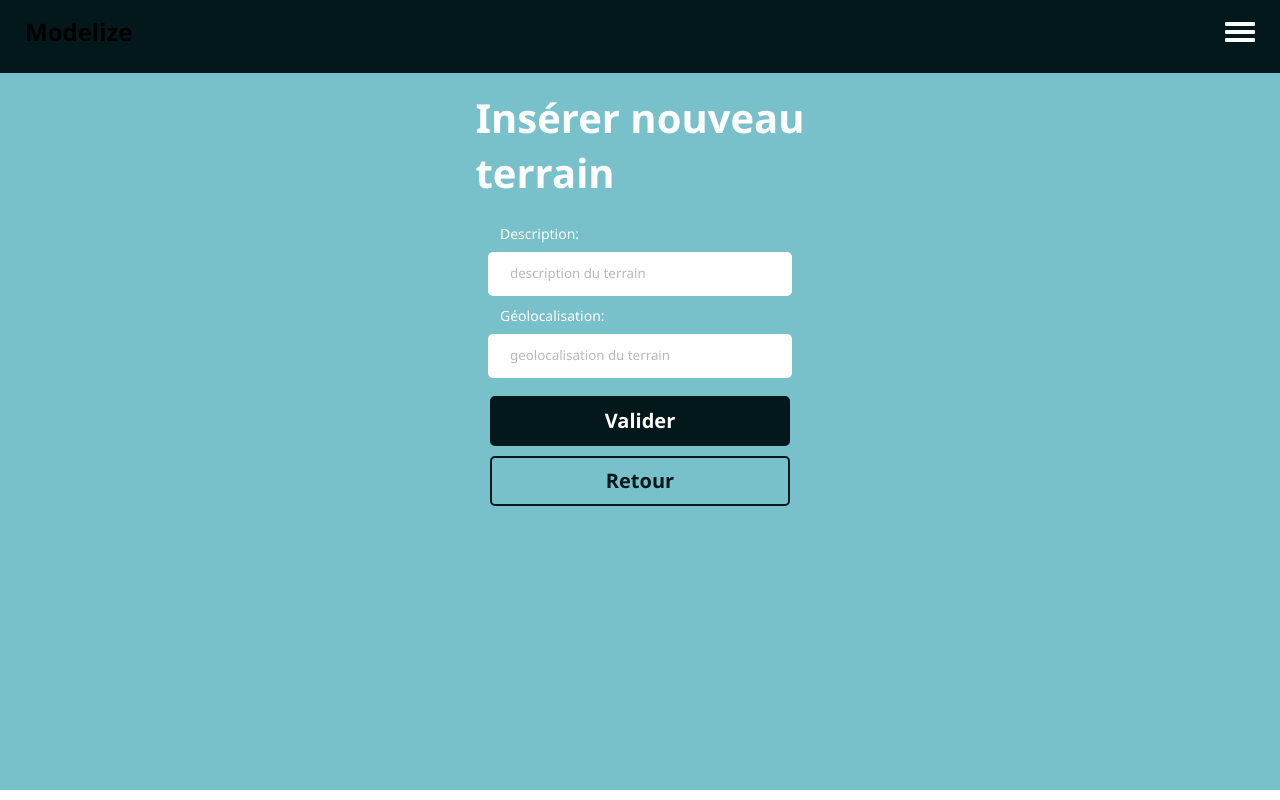
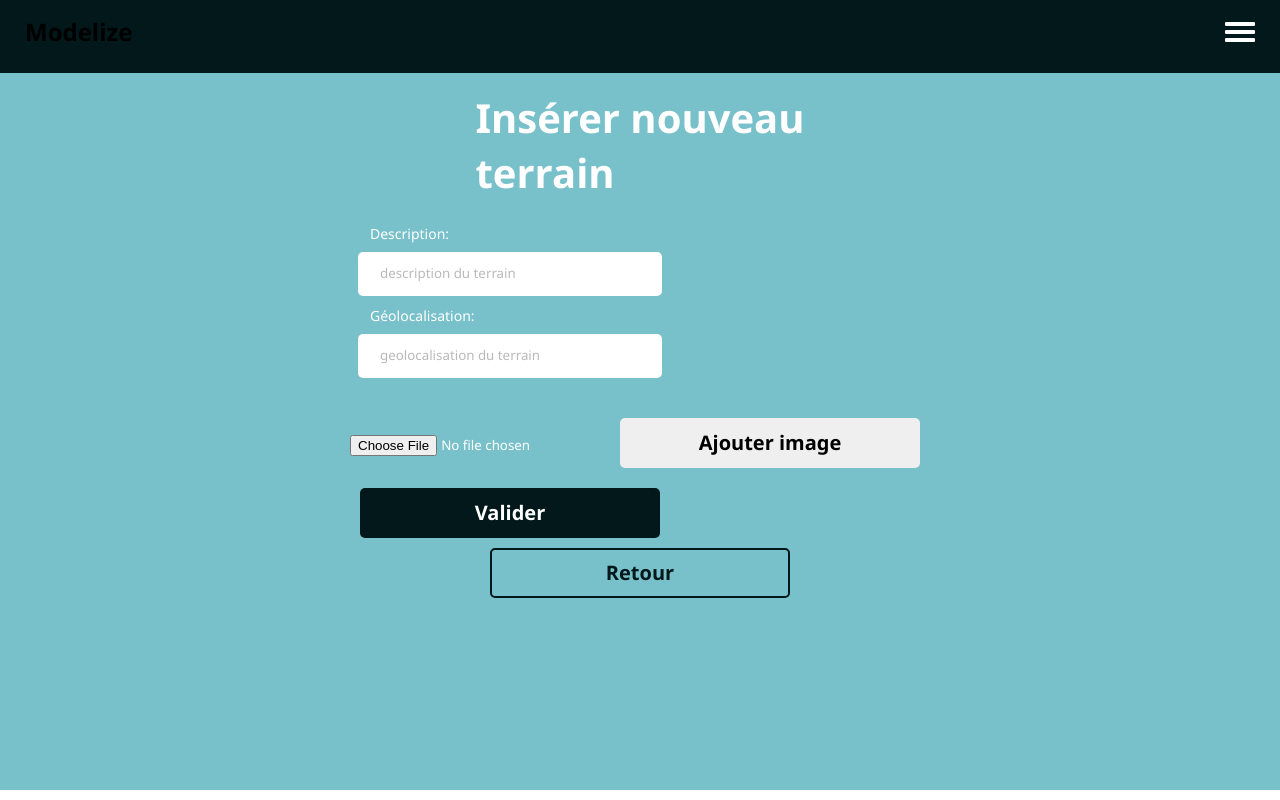
Before and after one commit to Kenny101001/CultureMobile, a React (Vite) app: page /Home in a window 1280 px wide. Built offline with nearby package versions, Linux system fonts and the light colour scheme.

Commit message:
integration

```diff
--- a/src/App.tsx
+++ b/src/App.tsx
@@ -45,7 +45,7 @@ const App: React.FC = () => (
           <Route path="/AjoutCulture/:idParcelle" component={AjoutCulture} exact />
           <Route path="/AjoutRecolte/:idParcelle" component={AjoutRecolte} exact />
           <Route path="/TerrainDetails/:idTerrain" component={TerrainDetails} exact />
-          <Route path="/InsertParcel/:idTerrain" component={TerrainDetails} exact />
+          <Route path="/InsertParcel/:idTerrain" component={InsertParcel} exact />
           <Redirect from="/" to="/start" exact />
         </Switch>
       </IonRouterOutlet>
--- a/src/pages/Home.tsx
+++ b/src/pages/Home.tsx
@@ -5,6 +5,7 @@ import '../../public/HomePage.css';
 import axios from 'axios';
 import { useHistory } from 'react-router';
 const Home = () => {
+  const [newPhoto, setNewPhoto] = useState('');
 const history = useHistory();
 const [selectedPhotos, setSelectedPhotos] = useState([]);
 // Récupérer idUser depuis le localStorage
@@ -13,6 +14,7 @@ const idUser = localStorage.getItem('userData');
     desc: '',
     geolocalisation: '',
     idUser: idUser,
+    photo: '',
 
   });
 
@@ -20,13 +22,30 @@ const idUser = localStorage.getItem('userData');
     const { name, value } = e.target;
     setFormData((prevData) => ({ ...prevData, [name]: value }));
   };
+  const handleAddPhoto = () => {
+    if (newPhoto.trim() !== '') {
+      setNewPhoto(formData.photo);
+    }
+  };
+  const handleSubmit = async (e) => {
+    e.preventDefault();
 
-  const handleSubmit = async (e: { preventDefault: () => void; }) => {
-    e.preventDefault();
-    console.log('Données soumises :', formData);
+    // Créer un objet FormData
+    const formData2 = new FormData();
+
+    // Ajouter les champs du formulaire à l'objet FormData
+    formData2.append('desc', formData.desc);
+    formData2.append('geolocalisation', formData.geolocalisation);
+    formData2.append('idUser', formData.idUser);
+
+    // Ajouter l'image sélectionnée à l'objet FormData
+    if (selectedPhotos.length > 0) {
+      formData2.append('photo', selectedPhotos[0]);
+    }
 
     try {
-      const response = await axios.post(`https://culturebackoffice-production.up.railway.app/terrains/demandeterrain?desc=${formData.desc}&geolocalisation=${formData.geolocalisation}&idUser=${formData.idUser}`);
+      // Envoyer la requête POST avec Axios
+      const response = await axios.post('https://culturebackoffice-production.up.railway.app/terrains/demandeterrain', formData);
 
       console.log('Réponse du serveur:', response.data);
       // Rediriger vers une autre page après l'inscription réussie
@@ -36,6 +55,7 @@ const idUser = localStorage.getItem('userData');
       // Gérer les erreurs de requête
     }
   };
+
 
   const handlePhotoChange = (e: { target: { files: any; }; }) => {
     const files = e.target.files;
@@ -71,6 +91,18 @@ const idUser = localStorage.getItem('userData');
         </label>
         <br />
 
+        <div className="controls">
+          <br />
+          <input
+            type="file"
+            placeholder="Nouvelle photo URL"
+            name='photo'
+            value={newPhoto}
+            onChange={(e) => setNewPhoto(e.target.value)}
+          />
+          <button onClick={handleAddPhoto}>Ajouter image</button>
+        </div>
+
         <button type="submit" className='btn1'>Valider</button>
       </form>
       <button type="submit" className='btn2' onClick={redirectToPage2}>Retour</button>
```
